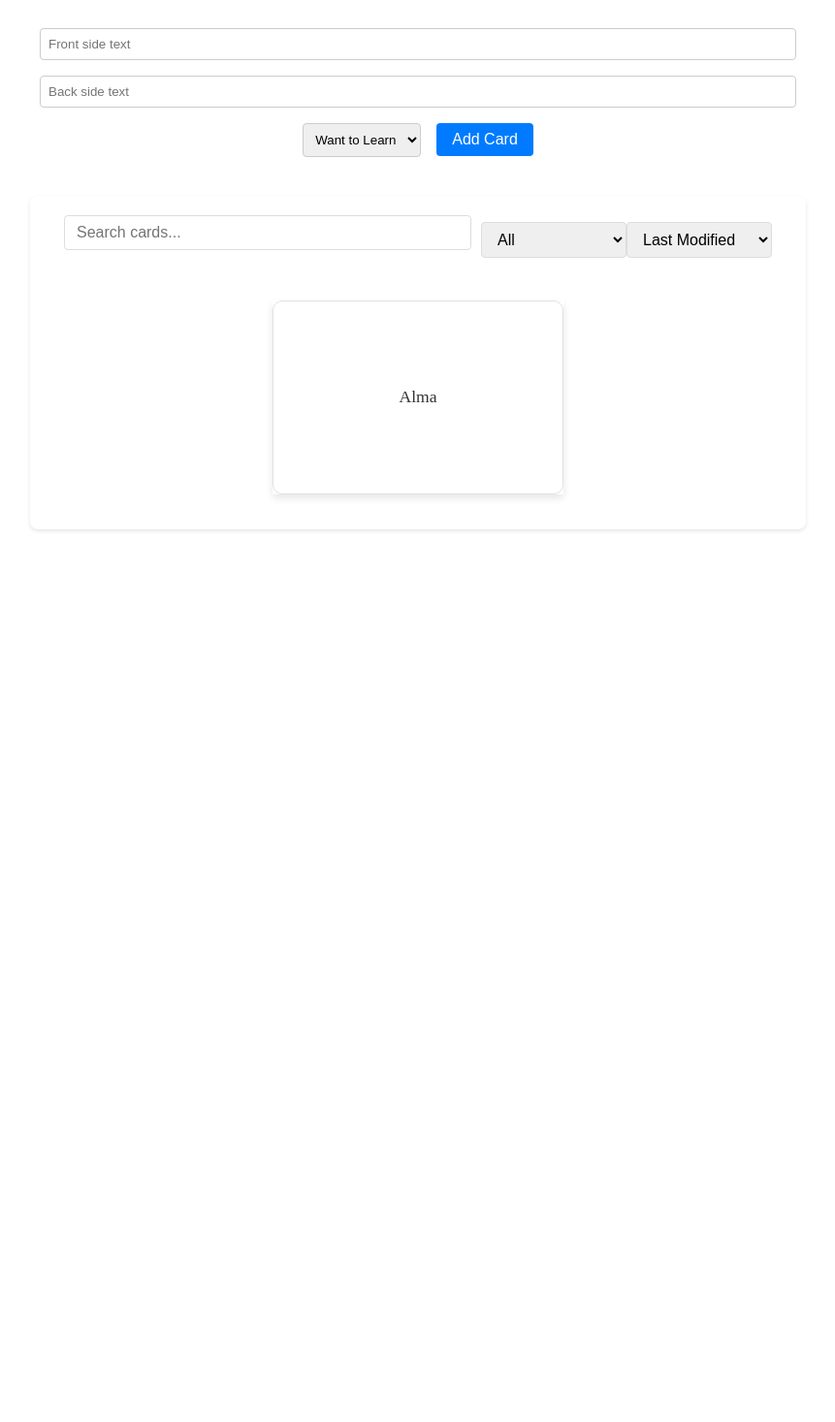
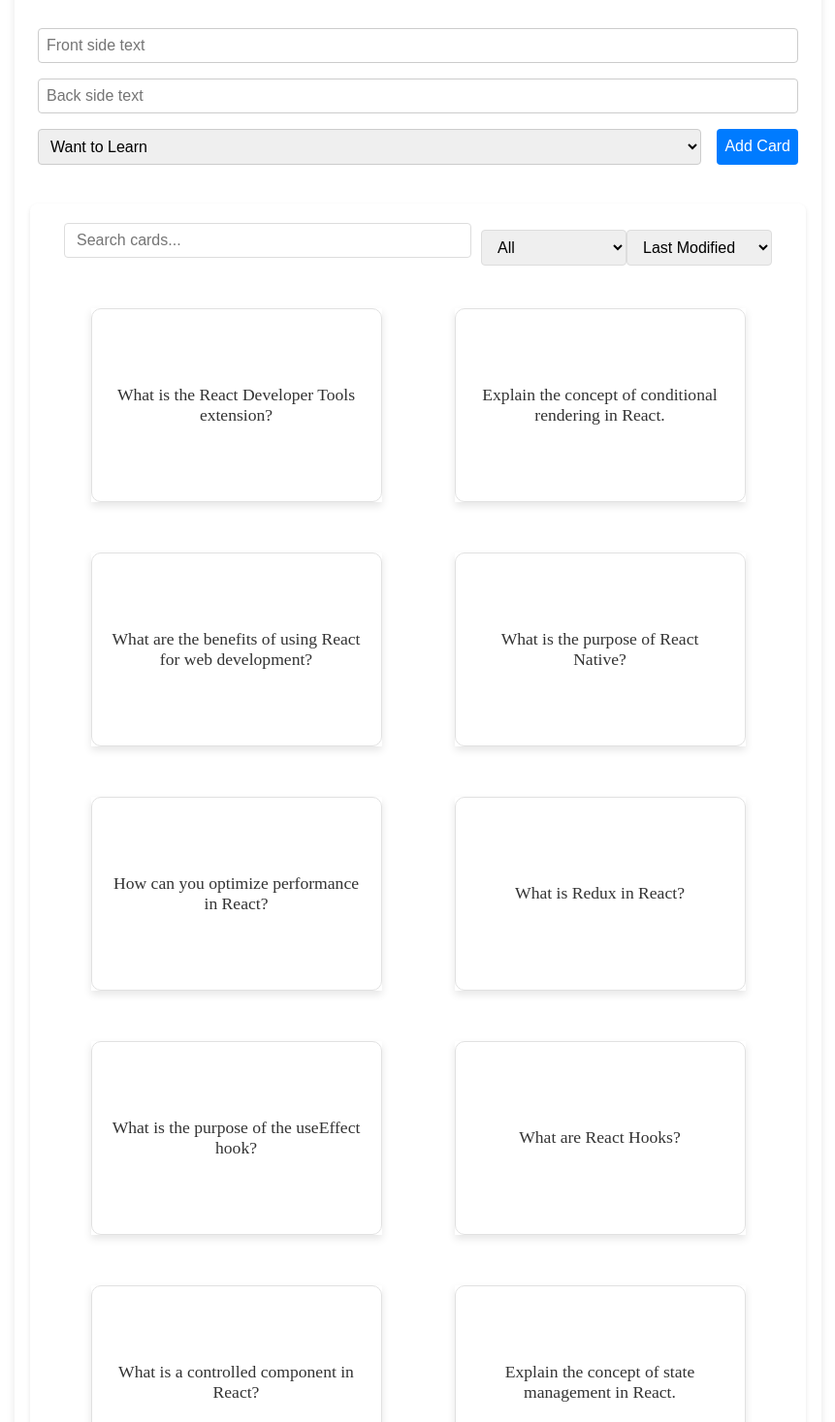
Before and after one commit to bayazidfr/my-first-app, a React (Create React App) app: page /flashcards in a window 1280 px wide. Shown: the part 183-1650 px from the top of the page at 97% size, without its empty margins (209-1070 px from the left). Before the commit the page ends 800 px from the top, so only its background shows below. Built offline with nearby package versions, Linux system fonts and the light colour scheme; data requests are answered from the project's data file.

Commit message:
updated json with more flashcards

```diff
--- a/db.json
+++ b/db.json
@@ -1,11 +1,144 @@
 {
   "cards": [
     {
-      "front": "Alma",
-      "back": "Alma",
+      "front": "What is React?",
+      "back": "React is a JavaScript library for building user interfaces.",
       "status": "Want to Learn",
-      "lastModified": "2024-01-01T15:13:31.089Z",
+      "lastModified": "2024-01-03T16:51:35.903Z",
+      "id": 1
+    },
+    {
+      "front": "What are the key features of React?",
+      "back": "React features a virtual DOM, component-based architecture, and a unidirectional data flow.",
+      "status": "Want to Learn",
+      "lastModified": "2024-01-04T12:30:00.000Z",
+      "id": 2
+    },
+    {
+      "front": "Explain the Virtual DOM in React.",
+      "back": "The Virtual DOM is an in-memory representation of the actual DOM elements. React uses it to optimize updates and improve performance.",
+      "status": "Want to Learn",
+      "lastModified": "2024-01-05T14:20:00.000Z",
       "id": 3
+    },
+    {
+      "front": "What is JSX in React?",
+      "back": "JSX (JavaScript XML) is a syntax extension for JavaScript that allows you to write HTML-like code in your JavaScript files.",
+      "status": "Want to Learn",
+      "lastModified": "2024-01-06T16:10:00.000Z",
+      "id": 4
+    },
+    {
+      "front": "How do you define a React component?",
+      "back": "You can define a React component using either a function (functional component) or a class (class component).",
+      "status": "Want to Learn",
+      "lastModified": "2024-01-07T18:15:00.000Z",
+      "id": 5
+    },
+    {
+      "front": "What is state in React?",
+      "back": "State is a built-in object in React that represents the data that a component can maintain and update.",
+      "status": "Want to Learn",
+      "lastModified": "2024-01-08T10:45:00.000Z",
+      "id": 6
+    },
+    {
+      "front": "What are props in React?",
+      "back": "Props (short for properties) are a way to pass data from parent components to child components in React.",
+      "status": "Want to Learn",
+      "lastModified": "2024-01-09T11:20:00.000Z",
+      "id": 7
+    },
+    {
+      "front": "What is the purpose of the componentDidMount lifecycle method?",
+      "back": "componentDidMount is invoked immediately after a component is inserted into the DOM. It is a good place to perform initial setup or data fetching.",
+      "status": "Want to Learn",
+      "lastModified": "2024-01-10T13:40:00.000Z",
+      "id": 8
+    },
+    {
+      "front": "Explain the concept of lifting state up in React.",
+      "back": "Lifting state up is a pattern in React where you move the shared state of multiple components to their closest common ancestor.",
+      "status": "Want to Learn",
+      "lastModified": "2024-01-11T16:25:00.000Z",
+      "id": 9
+    },
+    {
+      "front": "What is React Router?",
+      "back": "React Router is a library that provides routing capabilities to a React application. It allows you to create navigation and handle different views.",
+      "status": "Want to Learn",
+      "lastModified": "2024-01-12T17:30:00.000Z",
+      "id": 10
+    },
+    {
+      "front": "Explain the concept of state management in React.",
+      "back": "State management in React refers to the management of application state, often using libraries like Redux or Mobx, to handle complex data flows.",
+      "status": "Want to Learn",
+      "lastModified": "2024-01-13T19:15:00.000Z",
+      "id": 11
+    },
+    {
+      "front": "What is a controlled component in React?",
+      "back": "A controlled component is a form element whose value is controlled by the state of a React component. It allows you to manipulate form input elements using React state.",
+      "status": "Want to Learn",
+      "lastModified": "2024-01-14T20:45:00.000Z",
+      "id": 12
+    },
+    {
+      "front": "What are React Hooks?",
+      "back": "React Hooks are functions that let you 'hook into' React state and lifecycle features from function components. They allow you to use state and other React features without writing a class.",
+      "status": "Want to Learn",
+      "lastModified": "2024-01-15T21:30:00.000Z",
+      "id": 13
+    },
+    {
+      "front": "What is the purpose of the useEffect hook?",
+      "back": "The useEffect hook is used to perform side effects in function components. It replaces componentDidMount, componentDidUpdate, and componentWillUnmount in class components.",
+      "status": "Want to Learn",
+      "lastModified": "2024-01-16T22:20:00.000Z",
+      "id": 14
+    },
+    {
+      "front": "What is Redux in React?",
+      "back": "Redux is a state management library for JavaScript applications, often used with React. It provides a predictable and centralized way to manage application state.",
+      "status": "Want to Learn",
+      "lastModified": "2024-01-17T23:10:00.000Z",
+      "id": 15
+    },
+    {
+      "front": "How can you optimize performance in React?",
+      "back": "Performance optimization in React can be achieved by using techniques like memoization, code splitting, lazy loading, and optimizing render methods.",
+      "status": "Want to Learn",
+      "lastModified": "2024-01-18T00:05:00.000Z",
+      "id": 16
+    },
+    {
+      "front": "What is the purpose of React Native?",
+      "back": "React Native is a framework for building mobile applications using React. It allows you to write code in React and use it to create native mobile apps for iOS and Android.",
+      "status": "Want to Learn",
+      "lastModified": "2024-01-19T01:00:00.000Z",
+      "id": 17
+    },
+    {
+      "front": "What are the benefits of using React for web development?",
+      "back": "Some benefits of using React for web development include component reusability, a virtual DOM for efficient updates, and a strong developer community.",
+      "status": "Want to Learn",
+      "lastModified": "2024-01-20T02:30:00.000Z",
+      "id": 18
+    },
+    {
+      "front": "Explain the concept of conditional rendering in React.",
+      "back": "Conditional rendering in React allows you to render different components or content based on certain conditions or state values.",
+      "status": "Want to Learn",
+      "lastModified": "2024-01-21T03:15:00.000Z",
+      "id": 19
+    },
+    {
+      "front": "What is the React Developer Tools extension?",
+      "back": "The React Developer Tools is a browser extension that allows developers to inspect React component hierarchies and inspect component props and state.",
+      "status": "Want to Learn",
+      "lastModified": "2024-01-22T04:10:00.000Z",
+      "id": 20
     }
   ],
   "messages": [
@@ -29,12 +162,6 @@
       "email": "feedbackuser@example.com",
       "content": "Sometimes the sorting feature doesn't maintain the order after refreshing. Can this be looked into?",
       "received": "2024-01-05T08:50:00.000Z"
-    },
-    {
-      "subject": "zdf",
-      "email": "fakeemail@email.com",
-      "content": "sd",
-      "id": 4
     }
   ]
 }
--- a/src/components/FlashCardPage/FlashCardList.js
+++ b/src/components/FlashCardPage/FlashCardList.js
@@ -1,6 +1,6 @@
 import React, { useState, useEffect } from 'react';
+import axios from 'axios';
 import FlashCard from './FlashCard';
-import axios from 'axios';
 import './FlashCardList.css';
 
 const FlashCardList = () => {
@@ -10,13 +10,14 @@ const FlashCardList = () => {
   const [sortKey, setSortKey] = useState('lastModified');
   const [isLoading, setIsLoading] = useState(false);
   const [error, setError] = useState(null);
+  const [editingCard, setEditingCard] = useState(null);
 
   useEffect(() => {
     const fetchData = async () => {
       setIsLoading(true);
       setError(null);
       try {
-        const response = await axios('http://localhost:5000/cards');
+        const response = await axios.get('http://localhost:5000/cards');
         const sortedCards = response.data.sort((a, b) => new Date(b[sortKey]) - new Date(a[sortKey]));
         setCards(sortedCards);
       } catch (err) {
@@ -28,21 +29,42 @@ const FlashCardList = () => {
   }, [sortKey]);
 
   const handleEdit = (card) => {
-    // TODO: Implement card edit functionality
+    setEditingCard(card);
+  };
+
+  const handleSaveEdit = async (editedCard) => {
+    try {
+      const response = await axios.put(`http://localhost:5000/cards/${editedCard.id}`, editedCard);
+      if (response.status === 200) {
+        const updatedCards = cards.map((card) => (card.id === editedCard.id ? editedCard : card));
+        setCards(updatedCards);
+        setEditingCard(null); // Close the edit form
+      } else {
+        setError('Failed to save changes');
+      }
+    } catch (err) {
+      setError('Failed to save changes');
+    }
+  };
+
+  const handleCancelEdit = () => {
+    setEditingCard(null); // Close the edit form without saving changes
   };
 
   const handleDelete = async (cardId) => {
     try {
       await axios.delete(`http://localhost:5000/cards/${cardId}`);
-      setCards(cards.filter(card => card.id !== cardId));
+      setCards(cards.filter((card) => card.id !== cardId));
     } catch (err) {
       setError('Failed to delete card');
     }
   };
 
-  const filteredCards = cards.filter(card =>
-    (card.front.toLowerCase().includes(searchTerm.toLowerCase()) || card.back.toLowerCase().includes(searchTerm.toLowerCase())) &&
-    (statusFilter === 'All' || card.status === statusFilter)
+  const filteredCards = cards.filter(
+    (card) =>
+      (card.front.toLowerCase().includes(searchTerm.toLowerCase()) ||
+        card.back.toLowerCase().includes(searchTerm.toLowerCase())) &&
+      (statusFilter === 'All' || card.status === statusFilter)
   );
 
   if (error) {
@@ -56,7 +78,11 @@ const FlashCardList = () => {
   return (
     <div className="flashcard-list-container">
       <div className="controls">
-        <input type="text" placeholder="Search cards..." onChange={(e) => setSearchTerm(e.target.value)} />
+        <input
+          type="text"
+          placeholder="Search cards..."
+          onChange={(e) => setSearchTerm(e.target.value)}
+        />
         <select onChange={(e) => setStatusFilter(e.target.value)}>
           <option value="All">All</option>
           <option value="Learned">Learned</option>
@@ -65,14 +91,40 @@ const FlashCardList = () => {
         </select>
         <select onChange={(e) => setSortKey(e.target.value)}>
           <option value="lastModified">Last Modified</option>
-          <option value="front">Card Front</option> {/* Added for sorting by card front */}
+          <option value="front">Card Front</option>
           {/* Add other sort options here */}
         </select>
       </div>
       <div className="flashcard-list">
-        {filteredCards.map(card => (
-          <FlashCard key={card.id} card={card} onEdit={handleEdit} onDelete={handleDelete} />
+        {filteredCards.map((card) => (
+          <FlashCard
+            key={card.id}
+            card={card}
+            onEdit={handleEdit}
+            onDelete={handleDelete}
+          />
         ))}
+        {editingCard && (
+          // Render the edit form
+          <div className="edit-card-form">
+            <input
+              type="text"
+              value={editingCard.front}
+              onChange={(e) =>
+                setEditingCard({ ...editingCard, front: e.target.value })
+              }
+            />
+            <input
+              type="text"
+              value={editingCard.back}
+              onChange={(e) =>
+                setEditingCard({ ...editingCard, back: e.target.value })
+              }
+            />
+            <button onClick={() => handleSaveEdit(editingCard)}>Save</button>
+            <button onClick={handleCancelEdit}>Cancel</button>
+          </div>
+        )}
       </div>
     </div>
   );
--- a/src/components/FlashCardPage/FlashCardPage.css
+++ b/src/components/FlashCardPage/FlashCardPage.css
@@ -3,33 +3,51 @@
   margin: 2rem auto;
   padding: 1rem;
   text-align: center;
+  box-shadow: 0 4px 8px rgba(0, 0, 0, 0.1);
+  border-radius: 8px;
+  background-color: #fff;
 }
 
 .new-card-form {
+  display: flex;
+  flex-wrap: wrap;
+  justify-content: center;
   margin-bottom: 2rem;
 }
 
 .new-card-form input,
-.new-card-form select {
+.new-card-form select,
+.new-card-form button {
   margin: 0.5rem;
   padding: 0.5rem;
   border: 1px solid #ccc;
   border-radius: 4px;
+  font-size: 1rem;
+}
+
+.new-card-form input,
+.new-card-form select {
+  flex-grow: 1;
+  min-width: 120px;
 }
 
 .new-card-form button {
-  margin: 0.5rem;
-  padding: 0.5rem 1rem;
   border: none;
-  border-radius: 4px;
   background-color: #007bff;
   color: white;
   cursor: pointer;
-  font-size: 1rem;
+  transition: background-color 0.3s;
 }
 
 .new-card-form button:hover {
   background-color: #0056b3;
+}
+
+.feedback-message {
+  margin-top: 1rem;
+  color: #28a745;
+  /* Success color */
+  font-size: 1rem;
 }
 
 @media (max-width: 600px) {
@@ -37,8 +55,18 @@
     padding: 1rem;
   }
 
+  .new-card-form {
+    flex-direction: column;
+    align-items: stretch;
+  }
+
   .new-card-form input,
   .new-card-form select {
+    width: 100%;
     margin: 0.5rem 0;
   }
+
+  .new-card-form button {
+    width: 100%;
+  }
 }
--- a/src/components/FlashCardPage/FlashCardsPage.js
+++ b/src/components/FlashCardPage/FlashCardsPage.js
@@ -1,4 +1,4 @@
-import React, { useState } from 'react';
+import React, { useState, useEffect } from 'react';
 import axios from 'axios';
 import FlashCardList from './FlashCardList';
 import './FlashCardPage.css'; // Assuming you have a CSS file
@@ -7,6 +7,23 @@ const FlashCardPage = () => {
   const initialCardState = { front: '', back: '', status: 'Want to Learn' };
   const [newCard, setNewCard] = useState(initialCardState);
   const [feedbackMessage, setFeedbackMessage] = useState('');
+  const [cards, setCards] = useState([]);
+
+  useEffect(() => {
+    // Fetch the list of cards when the component mounts
+    fetchCards();
+  }, []);
+
+  const fetchCards = async () => {
+    try {
+      const response = await axios.get('http://localhost:5000/cards');
+      if (response.status === 200) {
+        setCards(response.data);
+      }
+    } catch (error) {
+      console.error('Error fetching cards:', error);
+    }
+  };
 
   const addNewCard = async (event) => {
     event.preventDefault(); // Prevents the default form submission behavior
@@ -18,6 +35,8 @@ const FlashCardPage = () => {
       if (response.status === 201) {
         setFeedbackMessage('Card added successfully');
         setNewCard(initialCardState); // Resets the form
+        // Fetch the updated list of cards after adding a new card
+        fetchCards();
       }
     } catch (error) {
       setFeedbackMessage('Error adding new card');
@@ -59,7 +78,8 @@ const FlashCardPage = () => {
 
       {feedbackMessage && <div className="feedback-message">{feedbackMessage}</div>}
 
-      <FlashCardList />
+      {/* Pass the updated list of cards to FlashCardList */}
+      <FlashCardList cards={cards} />
     </div>
   );
 };
```
